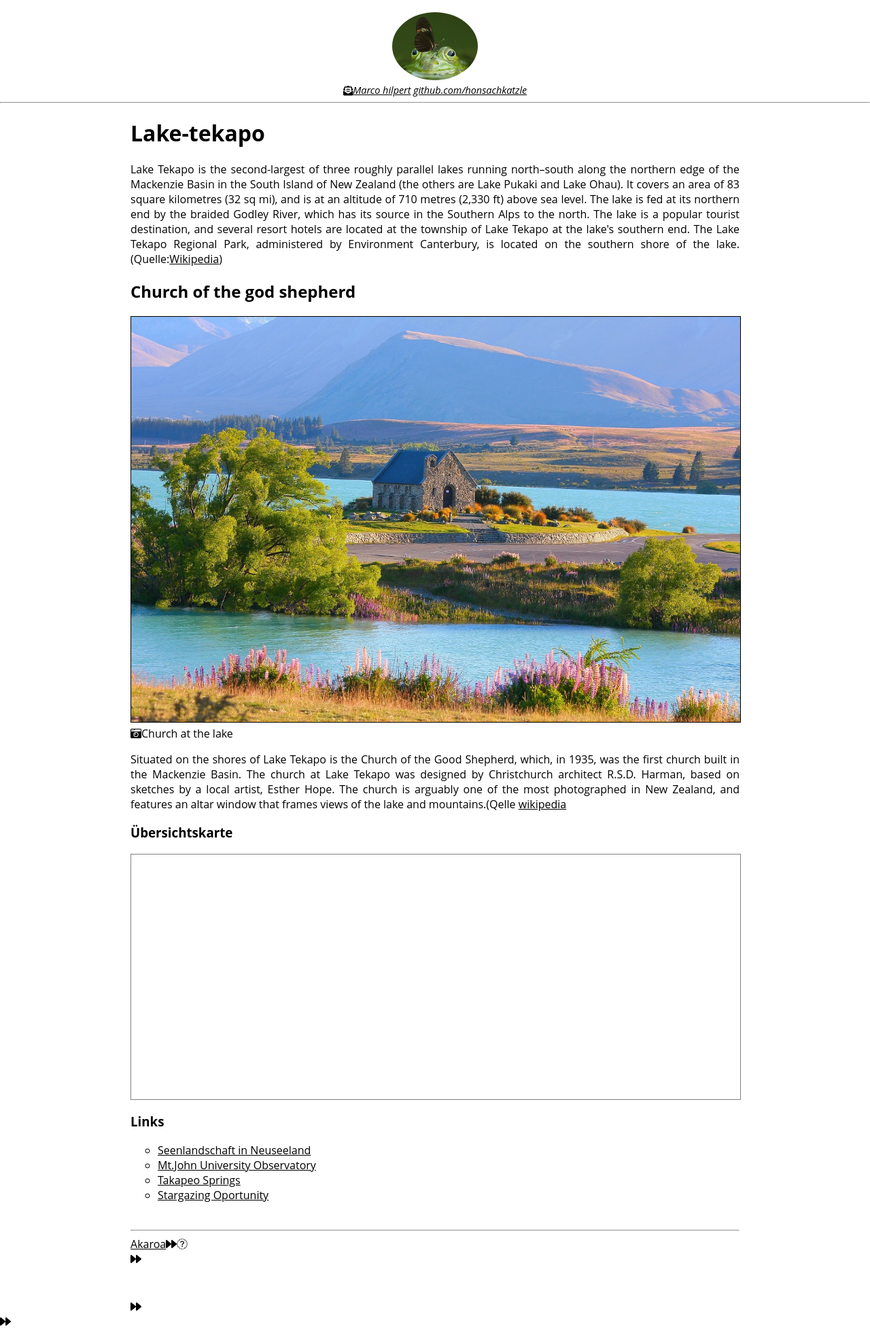
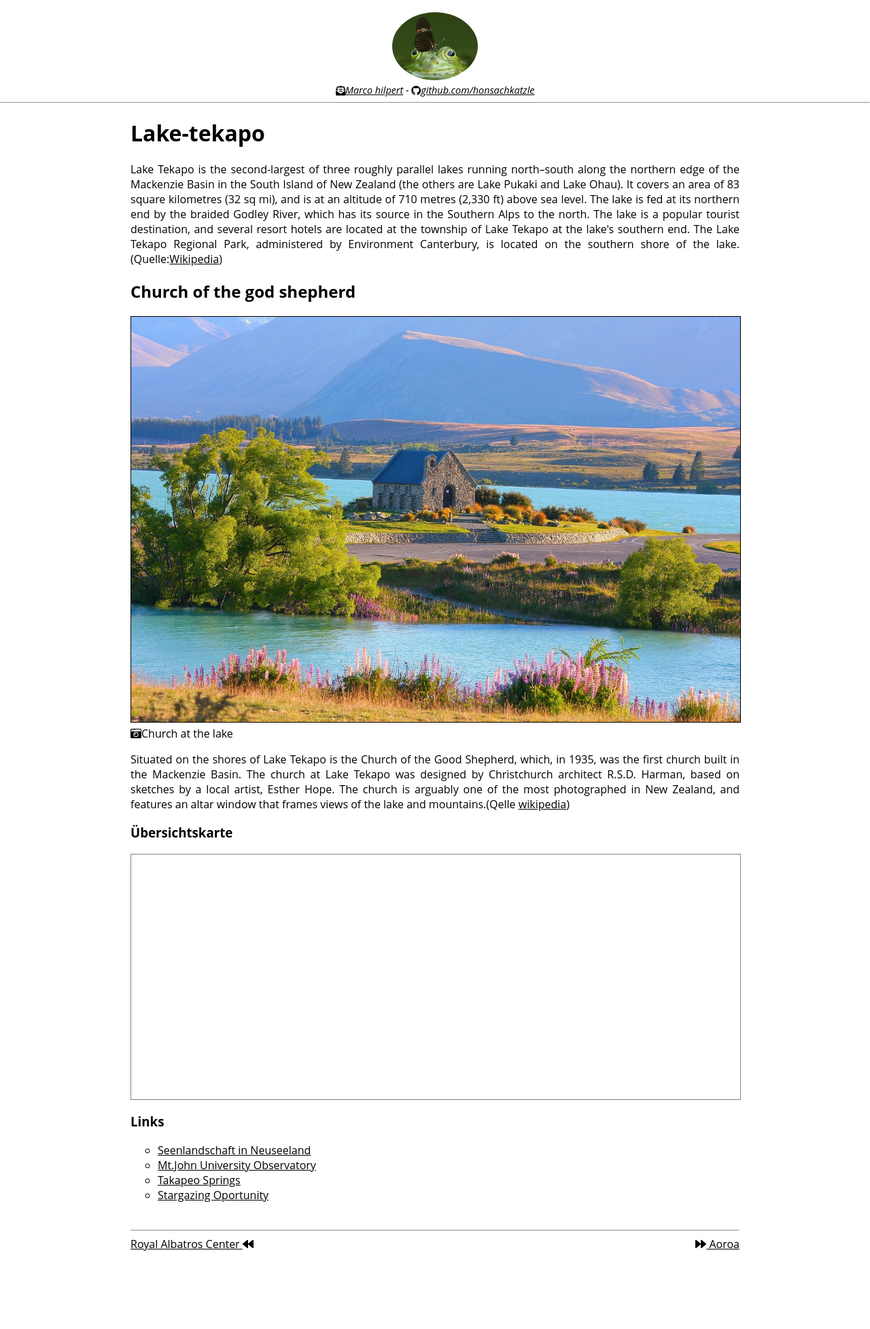
Before and after one commit to honsachkatzle/honsachkatzle.github.io, a plain HTML site: page nz/index.html in a window 1280 px wide. Shown: the part 365-2320 px from the top of the page at 68% size. After the commit the page ends 2254 px from the top, so only its background shows below. Drawn offline with Linux system fonts and the light colour scheme.

Commit message:
nächster änderungsversuch des footers

```diff
--- a/nz/index.html
+++ b/nz/index.html
@@ -24,14 +24,15 @@
         </p>
         <h1>Neuseelandreise lake-tekapo</h1>
         <nav>
-            <a href="https://pixabay.com/de/photos/frog-schmetterling-teich-spiegelung-540812/"></a>
+            <a href="https://pixabay.com/de/photos/frog-schmetterling-teich-spiegelung-540812/">
             <img src="images/user.jpg" alt="Froschimage">
+        </a>
             <!--100*100 Pixel 72dpi-->
 
             <address>
-                <a href="mailto:marco.hilpert@uibk.ac.at"><i class="fas fa-envelope-open-text"></i>Marco hilpert</a>
-                <a href="https://github.com/honsachkatzle">github.com/honsachkatzle </a>
-
+                <i class="fas fa-envelope-open-text"></i><a href="mailto:marco.hilpert@uibk.ac.at">Marco hilpert</a> -
+                <i class="fab fa-github"></i><a href="https://github.com/honsachkatzle">github.com/honsachkatzle </a>
+                <!--Einbauen von symbolen von git hub ein briefsymbol mittels plug in-->
             </address>
         </nav>
     </header>
@@ -62,7 +63,7 @@
             church built in the Mackenzie Basin. The church at Lake Tekapo was designed by Christchurch architect
             R.S.D. Harman, based on sketches by a local artist, Esther Hope. The church is arguably one of the most
             photographed in New Zealand, and features an altar window that frames views of the lake and
-            mountains.(Qelle <a href="https://en.wikipedia.org/wiki/Lake_Tekapo">wikipedia</a>
+            mountains.(Qelle <a href="https://en.wikipedia.org/wiki/Lake_Tekapo">wikipedia</a>)
         </p>
         <h3>Übersichtskarte</h3>
         <div id="map" data-lat="-44.004674" data-lng="170.477121" data-title="Lake Takapeo"></div>
@@ -89,10 +90,9 @@
 
 
 
-                <a class="next" href="https://lanbra.github.io/nz">Akaroa<i class="fas fa-forward"></a>
+                <a class="back" href="https://lanbra.github.io/nz"><i class="fas fa-forward"></i> Aoroa</a>
 
-                <a class="back" href="https://iglatz.github.io/nz"><i class="fas fa-backward"></i>Royal Albatros
-                    Center</a>
+                <a class="next" href="https://iglatz.github.io/nz"> Royal Albatros Center <i class="fas fa-backward"></i></a>
 
 
             </nav>
```
